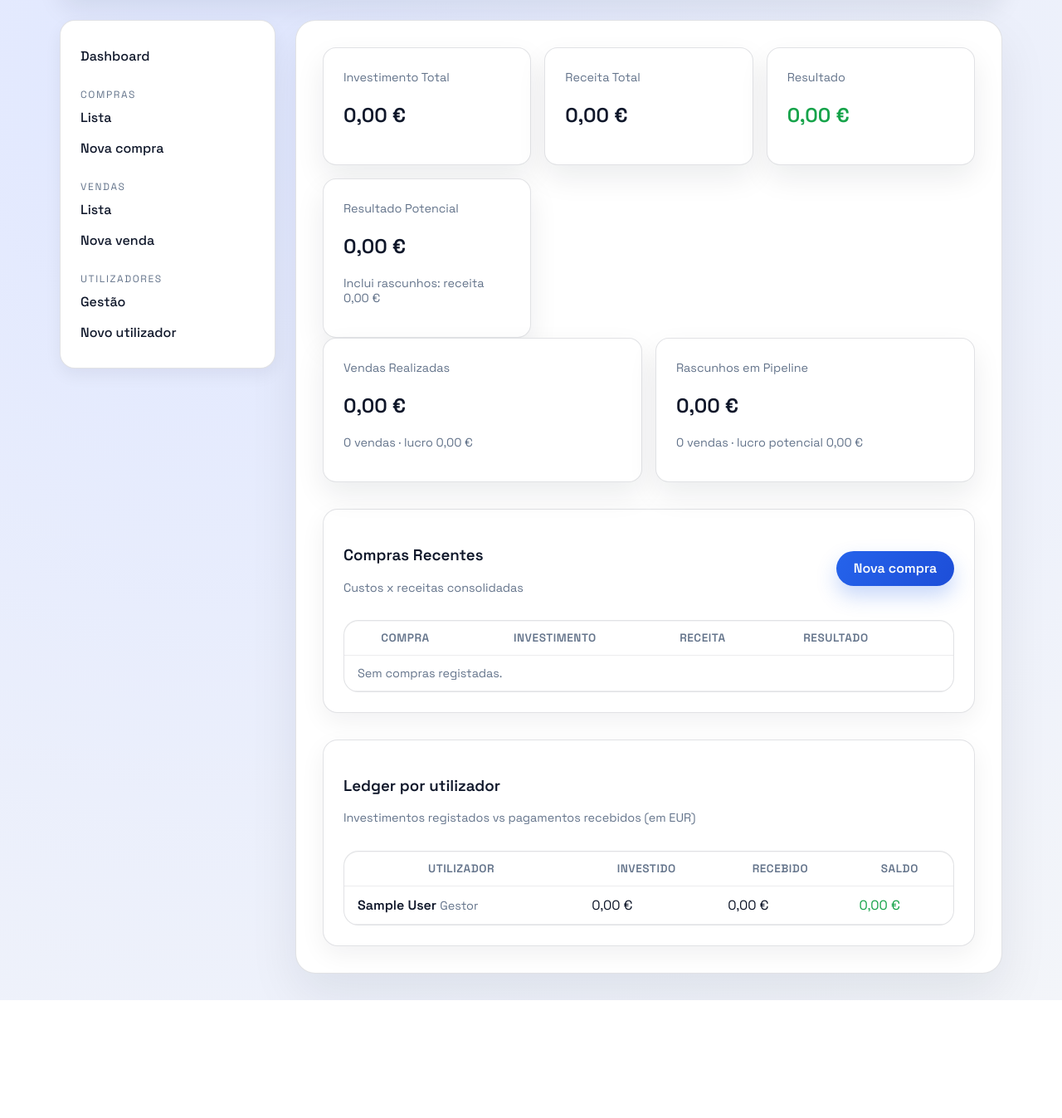
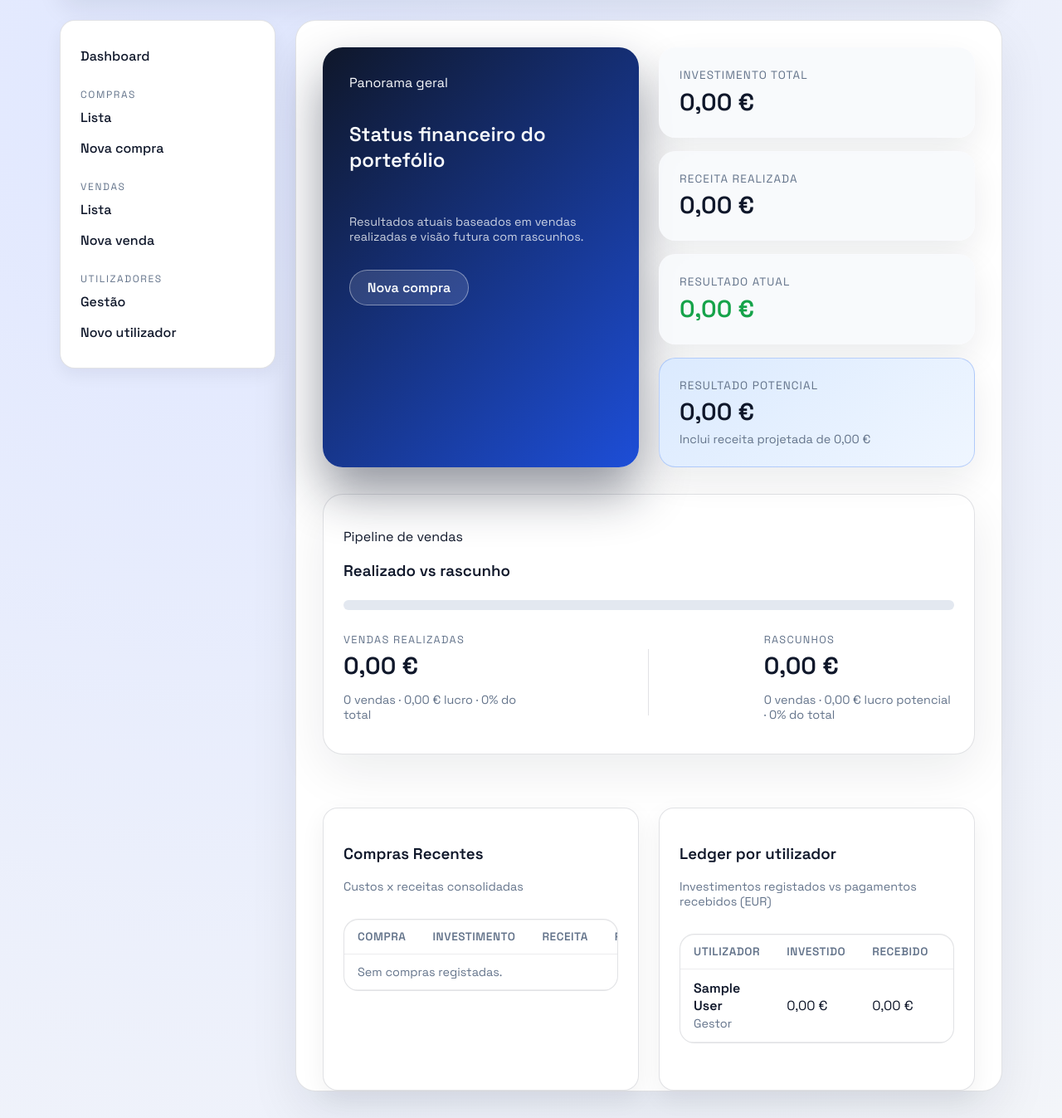
Before and after one commit to diogoammendes/SideSales, a Django app: page / in a window 1280 px wide. Shown: the part 171-1518 px from the top of the page at 83% size. Before the commit the page ends 1376 px from the top, so only its background shows below. Run offline with Django 5.2, Linux system fonts and the light colour scheme; the visitor is signed in with stand-in values (Sample User, id 1); data comes from the database, SQL or seed files in the repository; data that the repository does not hold is empty.

Commit message:
style: refresh dashboard layout

```diff
--- a/operations/views.py
+++ b/operations/views.py
@@ -157,6 +157,15 @@ class DashboardView(LoginRequiredMixin, TemplateView):
         total_profit = total_revenue - total_invested
         projected_revenue = total_revenue + sales_summary['draft']['value']
         projected_profit = projected_revenue - total_invested
+
+        pipeline_total = projected_revenue
+        if pipeline_total > 0:
+            realized_share = (total_revenue / pipeline_total) * Decimal('100')
+        else:
+            realized_share = Decimal('0')
+        draft_share = Decimal('100') - realized_share if pipeline_total > 0 else Decimal('0')
+        sales_summary['realized']['share'] = realized_share
+        sales_summary['draft']['share'] = draft_share
 
         context.update(
             {
--- a/static/css/app.css
+++ b/static/css/app.css
@@ -309,6 +309,136 @@ body {
     color: #991b1b;
 }
 
+.dashboard-hero {
+    display: grid;
+    grid-template-columns: repeat(auto-fit, minmax(260px, 1fr));
+    gap: 1.5rem;
+    align-items: stretch;
+    margin-bottom: 2rem;
+}
+
+.hero-copy {
+    background: linear-gradient(135deg, #0f172a, #1d4ed8);
+    color: #f8fafc;
+    border-radius: 24px;
+    padding: 2rem;
+    display: flex;
+    flex-direction: column;
+    gap: 1rem;
+    box-shadow: 0 30px 60px rgba(15, 23, 42, 0.45);
+}
+
+.hero-copy .muted {
+    color: rgba(248, 250, 252, 0.8);
+}
+
+.hero-copy .btn.primary {
+    align-self: flex-start;
+    background: rgba(248, 250, 252, 0.12);
+    color: #f8fafc;
+    border: 1px solid rgba(248, 250, 252, 0.4);
+    box-shadow: none;
+}
+
+.hero-grid {
+    display: grid;
+    grid-template-columns: repeat(auto-fit, minmax(200px, 1fr));
+    gap: 1rem;
+}
+
+.metric-card {
+    border-radius: 20px;
+    padding: 1.5rem;
+    border: 1px solid rgba(248, 250, 252, 0.2);
+    background: rgba(248, 250, 252, 0.9);
+    box-shadow: 0 16px 40px rgba(15, 23, 42, 0.08);
+    display: flex;
+    flex-direction: column;
+    gap: 0.35rem;
+}
+
+.metric-card .label {
+    font-size: 0.85rem;
+    color: var(--text-muted);
+    text-transform: uppercase;
+    letter-spacing: 0.08em;
+}
+
+.metric-card .value {
+    font-size: 1.8rem;
+    font-weight: 600;
+}
+
+.metric-card.highlight {
+    background: linear-gradient(140deg, #dbeafe, #eff6ff);
+    border-color: rgba(37, 99, 235, 0.25);
+}
+
+.pipeline {
+    margin-bottom: 2rem;
+}
+
+.pipeline-card {
+    border-radius: 24px;
+    border: 1px solid var(--border);
+    padding: 1.5rem;
+    background: var(--card);
+    box-shadow: 0 20px 60px rgba(15, 23, 42, 0.08);
+}
+
+.pipeline-progress {
+    height: 12px;
+    background: var(--bg-soft);
+    border-radius: 999px;
+    margin: 1.5rem 0;
+    overflow: hidden;
+}
+
+.pipeline-progress .progress-fill {
+    height: 100%;
+    background: linear-gradient(90deg, var(--accent), var(--accent-strong));
+    border-radius: inherit;
+    transition: width 0.4s ease;
+    width: var(--progress, 0%);
+}
+
+.pipeline-columns {
+    display: grid;
+    grid-template-columns: repeat(auto-fit, minmax(220px, 1fr));
+    gap: 1.5rem;
+    align-items: center;
+}
+
+.pipeline-col .label {
+    text-transform: uppercase;
+    font-size: 0.8rem;
+    color: var(--text-muted);
+    letter-spacing: 0.1em;
+}
+
+.pipeline-col strong {
+    font-size: 1.8rem;
+    display: block;
+    margin: 0.25rem 0;
+}
+
+.pipeline-divider {
+    width: 1px;
+    height: 80px;
+    background: var(--border);
+    justify-self: center;
+}
+
+.panel-grid {
+    display: grid;
+    grid-template-columns: repeat(auto-fit, minmax(320px, 1fr));
+    gap: 1.5rem;
+}
+
+.panel-card {
+    height: 100%;
+}
+
 form {
     display: grid;
     gap: 1rem;
--- a/templates/operations/dashboard.html
+++ b/templates/operations/dashboard.html
@@ -1,46 +1,68 @@
 {% extends "base.html" %}
 {% block title %}Dashboard · SideSales{% endblock %}
 {% block content %}
-<section class="cards">
-    <article class="card">
-        <span class="muted">Investimento Total</span>
-        <h2>{{ totals.invested|default:0|floatformat:2 }} €</h2>
+<section class="dashboard-hero">
+    <div class="hero-copy">
+        <span class="eyebrow">Panorama geral</span>
+        <h2>Status financeiro do portefólio</h2>
+        <p class="muted">Resultados atuais baseados em vendas realizadas e visão futura com rascunhos.</p>
+        <a href="{% url 'operations:purchase_create' %}" class="btn primary">Nova compra</a>
+    </div>
+    <div class="hero-grid">
+        <article class="metric-card">
+            <span class="label">Investimento total</span>
+            <span class="value">{{ totals.invested|default:0|floatformat:2 }} €</span>
         </article>
-    <article class="card">
-        <span class="muted">Receita Total</span>
-        <h2>{{ totals.revenue|default:0|floatformat:2 }} €</h2>
+        <article class="metric-card">
+            <span class="label">Receita realizada</span>
+            <span class="value">{{ totals.revenue|default:0|floatformat:2 }} €</span>
         </article>
-    <article class="card">
-        <span class="muted">Resultado</span>
-        <h2 class="{% if totals.profit < 0 %}text-danger{% else %}text-success{% endif %}">{{ totals.profit|default:0|floatformat:2 }} €</h2>
+        <article class="metric-card">
+            <span class="label">Resultado atual</span>
+            <span class="value {% if totals.profit < 0 %}text-danger{% else %}text-success{% endif %}">{{ totals.profit|default:0|floatformat:2 }} €</span>
         </article>
-    <article class="card">
-        <span class="muted">Resultado Potencial</span>
-        <h2>{{ projections.profit|default:0|floatformat:2 }} €</h2>
-        <p class="muted">Inclui rascunhos: receita {{ projections.revenue|default:0|floatformat:2 }} €</p>
+        <article class="metric-card highlight">
+            <span class="label">Resultado potencial</span>
+            <span class="value">{{ projections.profit|default:0|floatformat:2 }} €</span>
+            <small class="muted">Inclui receita projetada de {{ projections.revenue|default:0|floatformat:2 }} €</small>
+        </article>
+    </div>
+</section>
+
+<section class="pipeline">
+    <article class="pipeline-card">
+        <div class="pipeline-header">
+            <div>
+                <p class="eyebrow">Pipeline de vendas</p>
+                <h3>Realizado vs rascunho</h3>
+            </div>
+        </div>
+        <div class="pipeline-progress">
+            <div class="progress-fill" style="--progress: {{ sales_summary.realized.share|default_if_none:0|floatformat:0 }}%;"></div>
+        </div>
+        <div class="pipeline-columns">
+            <div class="pipeline-col">
+                <span class="label">Vendas realizadas</span>
+                <strong>{{ sales_summary.realized.value|default:0|floatformat:2 }} €</strong>
+                <p class="muted">{{ sales_summary.realized.count }} vendas · {{ sales_summary.realized.profit|default:0|floatformat:2 }} € lucro · {{ sales_summary.realized.share|default:0|floatformat:0 }}% do total</p>
+            </div>
+            <div class="pipeline-divider"></div>
+            <div class="pipeline-col">
+                <span class="label">Rascunhos</span>
+                <strong>{{ sales_summary.draft.value|default:0|floatformat:2 }} €</strong>
+                <p class="muted">{{ sales_summary.draft.count }} vendas · {{ sales_summary.draft.profit|default:0|floatformat:2 }} € lucro potencial · {{ sales_summary.draft.share|default:0|floatformat:0 }}% do total</p>
+            </div>
+        </div>
     </article>
 </section>
 
-<section class="cards">
-    <article class="card">
-        <span class="muted">Vendas Realizadas</span>
-        <h2>{{ sales_summary.realized.value|default:0|floatformat:2 }} €</h2>
-        <p class="muted">{{ sales_summary.realized.count }} vendas · lucro {{ sales_summary.realized.profit|default:0|floatformat:2 }} €</p>
-    </article>
-    <article class="card">
-        <span class="muted">Rascunhos em Pipeline</span>
-        <h2>{{ sales_summary.draft.value|default:0|floatformat:2 }} €</h2>
-        <p class="muted">{{ sales_summary.draft.count }} vendas · lucro potencial {{ sales_summary.draft.profit|default:0|floatformat:2 }} €</p>
-    </article>
-</section>
-
-<section class="panel">
+<section class="panel-grid">
+    <article class="panel panel-card">
         <header class="panel-header">
             <div>
                 <h3>Compras Recentes</h3>
                 <p class="muted">Custos x receitas consolidadas</p>
             </div>
-        <a href="{% url 'operations:purchase_create' %}" class="btn primary">Nova compra</a>
         </header>
         <div class="table-wrapper">
         <table class="table">
@@ -73,13 +95,13 @@
         </tbody>
         </table>
         </div>
-</section>
+    </article>
 
-<section class="panel">
+    <article class="panel panel-card">
         <header class="panel-header">
             <div>
                 <h3>Ledger por utilizador</h3>
-            <p class="muted">Investimentos registados vs pagamentos recebidos (em EUR)</p>
+                <p class="muted">Investimentos registados vs pagamentos recebidos (EUR)</p>
             </div>
         </header>
         <div class="table-wrapper">
@@ -116,5 +138,6 @@
         </tbody>
         </table>
         </div>
+    </article>
 </section>
 {% endblock %}
```
Lines whose indentation alone changed are shown as unchanged.
